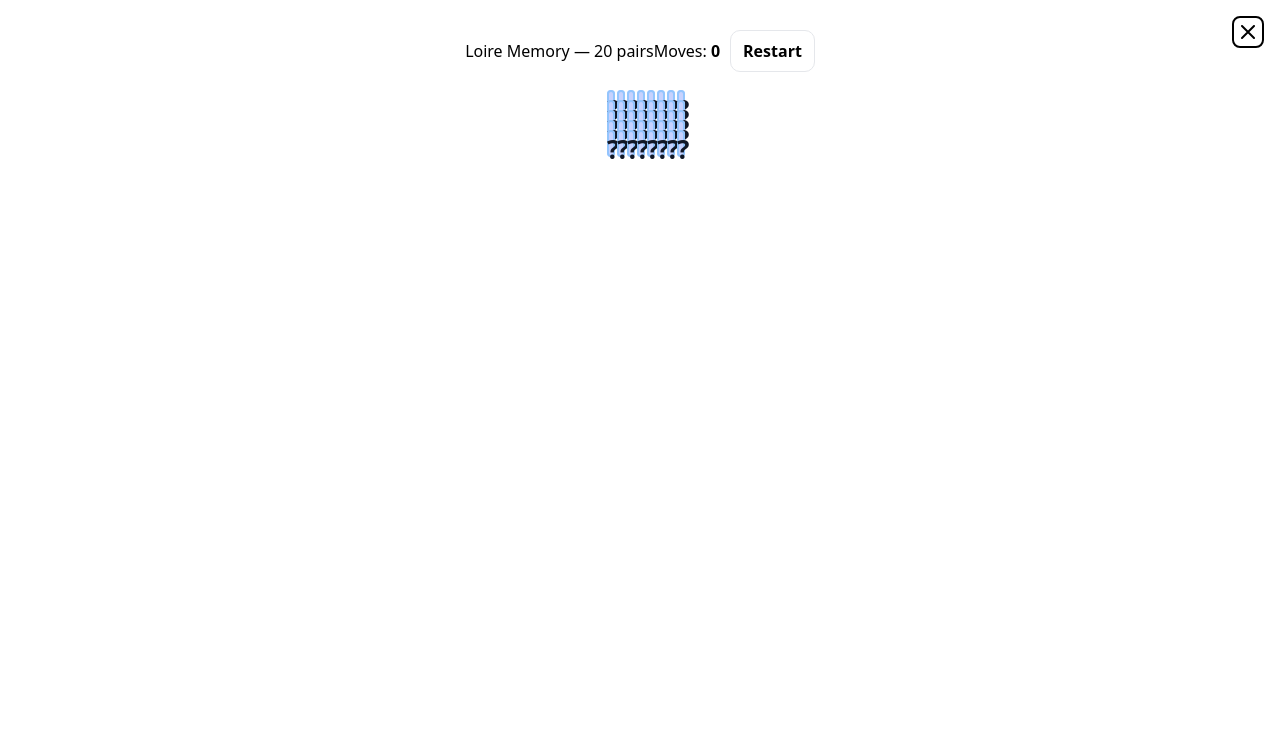
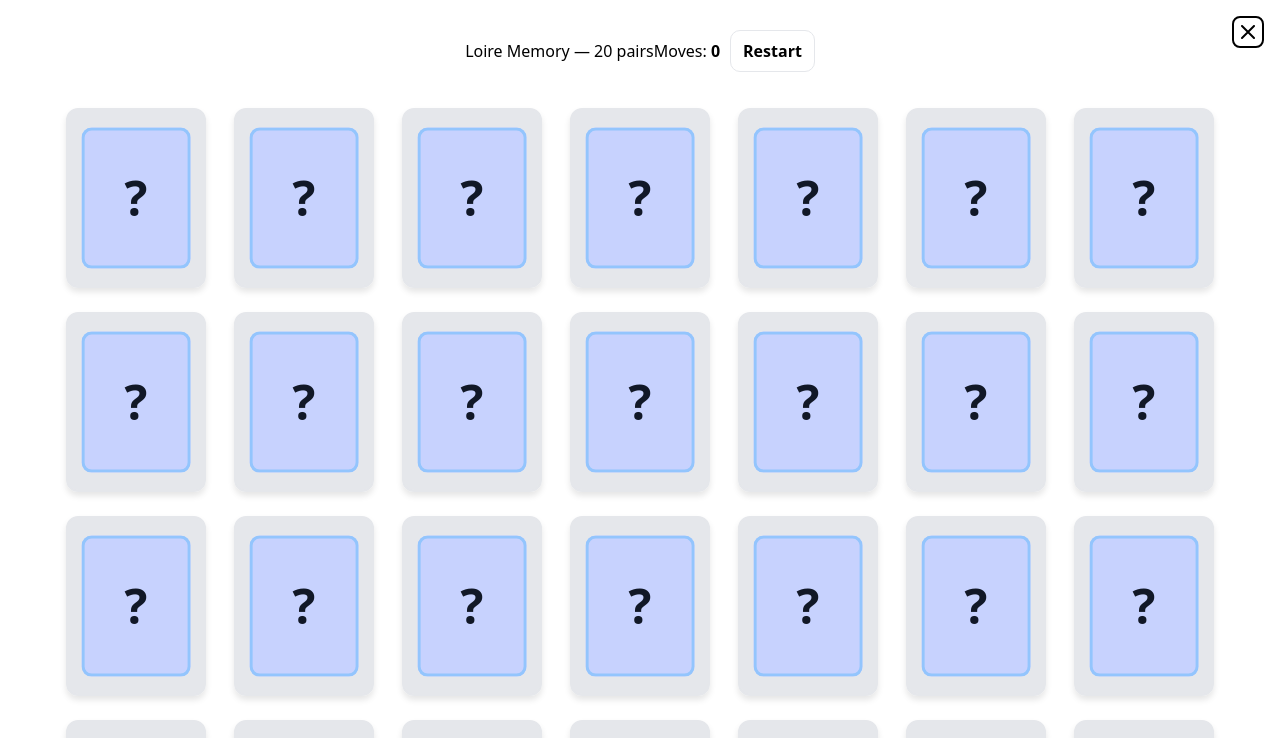
Before and after one commit to Julien-Demogue/Escape-from-the-workshop, a React app in the folder frontend/: page /memory-loire in a window 1280 px wide. Shown: the top 738 px of the page. Built offline with nearby package versions, Linux system fonts and the light colour scheme; the HTML template or start-up script is replaced by a standard one.

Commit message:
fix Memory

```diff
--- a/frontend/src/pages/MemoryLoire.tsx
+++ b/frontend/src/pages/MemoryLoire.tsx
@@ -146,41 +146,79 @@ const styles: Record<string, React.CSSProperties> = {
   // === Ajustes de tablero 5x8 y cuadros un poco más chicos ===
   board: {
     marginInline: "auto",
-    maxWidth: 8 * 120 + 7 * 10, // aprox (8 columnas * 120px + gaps)
+    maxWidth: "1200px", // Augmentation significative de la largeur maximale
+    width: "100%",
+    padding: "20px"
   },
   grid: {
     display: "grid",
-    gap: 10,
-    gridTemplateColumns: "repeat(8, 1fr)", // 8 columnas fijas -> 5 filas (40 cartas)
+    gap: 16,
+    gridTemplateColumns: "repeat(auto-fit, minmax(140px, 1fr))", // Responsive avec une taille minimum
+    justifyItems: "center",
   },
   cardBtn: {
     position: "relative",
-    width: "100%",
-    aspectRatio: "1 / 1",
+    width: "140px",
+    height: "180px",
     border: "none",
     background: "transparent",
     cursor: "pointer",
-    borderRadius: 12,                 // ligeramente más pequeño
-    boxShadow: "0 1px 0 #e5e7eb",
+    borderRadius: 12,
+    boxShadow: "0 4px 6px rgba(0,0,0,0.1)",
+    margin: "4px",
   },
   cardMatched: { boxShadow: "inset 0 0 0 2px #16a34a" },
   cardFace: {
-    position: "absolute", inset: 0, display: "grid", gridTemplateRows: "1fr auto",
-    background: "white", border: "1px solid #e5e7eb", borderRadius: 12,
-    transition: "opacity 140ms ease", overflow: "hidden",
+    position: "absolute",
+    inset: 0,
+    display: "flex",
+    flexDirection: "column",
+    background: "white",
+    border: "2px solid #e5e7eb",
+    borderRadius: 12,
+    transition: "opacity 140ms ease",
+    overflow: "hidden",
   },
   cardBack: {
-    position: "absolute", inset: 0, display: "grid", placeItems: "center",
-    borderRadius: 12, background: "#e5e7eb", transition: "opacity 140ms ease",
+    position: "absolute",
+    inset: 0,
+    display: "flex",
+    alignItems: "center",
+    justifyContent: "center",
+    borderRadius: 12,
+    background: "#e5e7eb",
+    border: "2px solid #e5e7eb",
+    transition: "opacity 140ms ease",
   },
   backInner: {
-    width: "68%", height: "68%", display: "grid", placeItems: "center",
-    borderRadius: 10, background: "#c7d2fe", fontSize: 26, fontWeight: 700, color: "#111827",
-    boxShadow: "inset 0 0 0 2px #93c5fd",
+    position: "absolute",
+    top: "50%",
+    left: "50%",
+    transform: "translate(-50%, -50%)",
+    width: "80%",
+    height: "80%",
+    display: "flex",
+    alignItems: "center",
+    justifyContent: "center",
+    borderRadius: 10,
+    background: "#c7d2fe",
+    fontSize: 48,
+    fontWeight: 700,
+    color: "#111827",
+    boxShadow: "inset 0 0 0 3px #93c5fd",
   },
-  img: { width: "100%", height: "100%", objectFit: "contain", background: "#f8fafc" },
+  img: {
+    width: "100%",
+    height: "85%",  // Laisse de l'espace pour la légende
+    objectFit: "contain",
+    background: "#f8fafc",
+    padding: "12px",
+  },
   caption: {
-    fontSize: 11.5, color: "#6b7280", padding: "4px 6px", textAlign: "center",
+    fontSize: 12,
+    color: "#6b7280",
+    padding: "6px 8px",
+    textAlign: "center",
     borderTop: "1px solid #f3f4f6",
   },
   winBox: { marginTop: 12, padding: 12, borderRadius: 12, border: "1px solid #e5e7eb", background: "#f0fdf4" },
```
